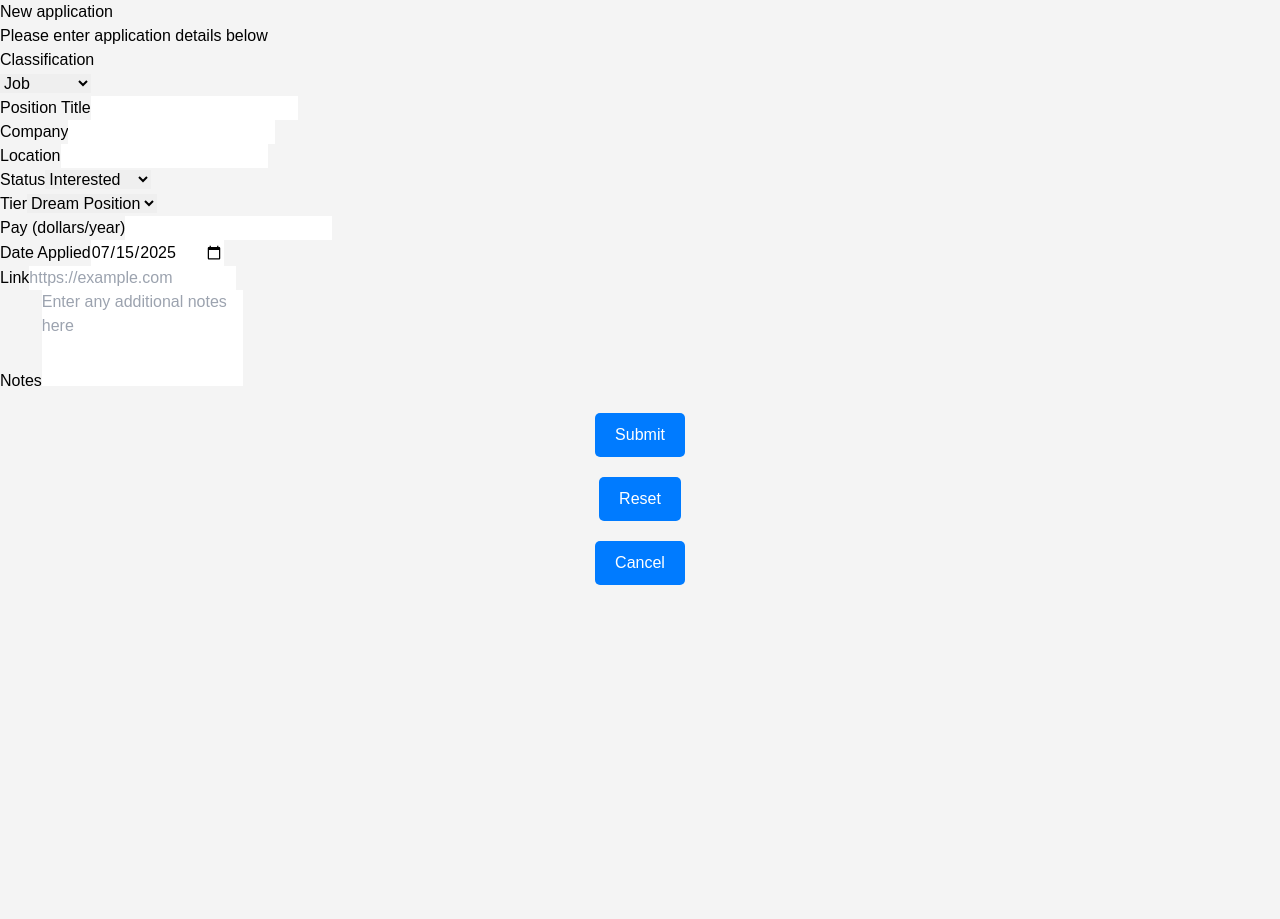
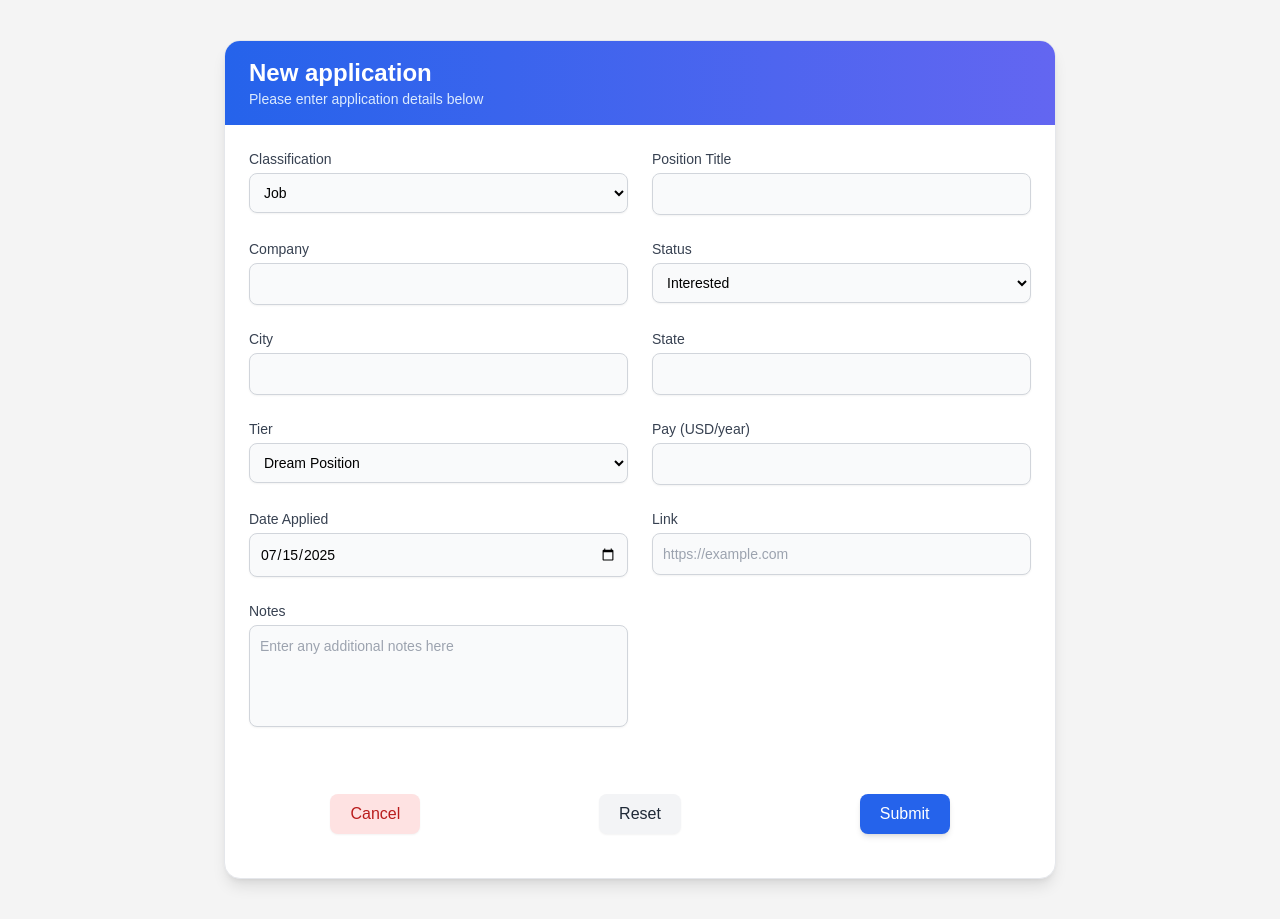
Before and after one commit to sirus-the-beaver/job-tracker, a React (Create React App) app in the folder frontend/: page /new-job in a window 1280 px wide. Before the commit the page ends 800 px from the top, so only its background shows below. Built offline with nearby package versions, Linux system fonts and the light colour scheme.

Commit message:
Style new job component

```diff
--- a/frontend/src/components/NewJob.js
+++ b/frontend/src/components/NewJob.js
@@ -5,7 +5,8 @@ const NewJob = () => {
     const [classification, setClassification] = useState(['Job', 'Internship'])
     const [positionTitle, setPositionTitle] = useState('');
     const [company, setCompany] = useState('');
-    const [location, setLocation] = useState('');
+    const [city, setCity] = useState('');
+    const [state, setState] = useState('');
     const [status, setStatus] = useState(['Interested', 'Applied', 'Interviewing', 'Offer', 'Rejected']);
     const [tier, setTier] = useState(['Dream Position', 'Good Fit', 'Backup']);
     const [pay, setPay] = useState('');
@@ -28,7 +29,7 @@ const NewJob = () => {
             return;
         }
 
-        if (!validateInput(positionTitle) || !validateInput(company) || !validateInput(location) || !validateInput(notes)) {
+        if (!validateInput(positionTitle) || !validateInput(company) || !validateInput(city) || !validateInput(state) || !validateInput(notes)) {
             setError('Invalid characters in input fields. Please use alphanumeric characters only.');
             return;
         }
@@ -40,7 +41,8 @@ const NewJob = () => {
     const handleReset = () => {
         setPositionTitle('');
         setCompany('');
-        setLocation('');
+        setCity('');
+        setState('');
         setPay('');
         setLink('');
         setNotes('');
@@ -53,71 +55,73 @@ const NewJob = () => {
     };
 
     return (
-        <div>
+        <div className='max-w-4xl mx-auto px-4 sm:px-6 lg:px-8 py-10'>
             {error && (
-                <div>
-                    <p>{error}</p>
+                <div className='fixed inset-0 bg-black/50 z-50 flex items-center justify-center'>
+                    <div className='bg-white p-6 text-center space-y-4 rounded-xl shadow-xl max-w-sm w-full'>
+                        <h2 className='text-lg font-semibold text-red-600'>Submission Failed</h2>
+                        <p className='text-sm text-gray-700'>{error}</p>
+                        <button
+                            onClick={() => setError('')}
+                            className='mt-4 px-4 py-2 bg-red-600 text-white rounded-md hover:bg-red-700 transition'
+                        >
+                            Dismiss
+                        </button>
+                    </div>
                 </div>
             )}
-            <div>
-                <div>
-                    <h1>New application</h1>
-                    <p>Please enter application details below</p>
+            <div className='bg-white rounded-2xl shadow-lg border border-gray-200 overflow-hidden'>
+                <div className='bg-gradient-to-r from-blue-600 to-indigo-500 px-6 py-4'>
+                    <h1 className='text-xl sm:text-2xl font-semibold text-white'>New application</h1>
+                    <p className='text-sm text-blue-100'>Please enter application details below</p>
                 </div>
 
-                <form onSubmit={handleSubmit} onReset={handleReset}>
+                <form onSubmit={handleSubmit} onReset={handleReset} className='p-6 space-y-6'>
+                    <div className='grid grid-cols-1 md:grid-cols-2 gap-6'>
                         <div>
-                        <label htmlFor="classification">Classification</label>
-                        <div>
+                            <label htmlFor="classification" className='block text-sm font-medium text-gray-700'>Classification</label>
                             <select
                                 id="classification"
                                 value={classification}
                                 onChange={(e) => setClassification(e.target.value)}
+                                className='mt-1 w-full border border-gray-300 rounded-lg bg-gray-50 p-2.5 text-sm shadow-sm focus:border-blue-500 focus:ring-2 focus:ring-blue-500 transition'
                             >
                                 <option value="Job">Job</option>
                                 <option value="Internship">Internship</option>
                             </select>
                         </div>
-                    </div>
 
                         <div>
-                        <label htmlFor="positionTitle">Position Title</label>
+                            <label htmlFor="positionTitle" className='block text-sm font-medium text-gray-700'>Position Title</label>
                             <input
                                 type="text"
                                 id="positionTitle"
                                 value={positionTitle}
                                 onChange={(e) => setPositionTitle(e.target.value)}
                                 required
+                                className='mt-1 w-full border border-gray-300 rounded-lg bg-gray-50 p-2.5 text-sm shadow-sm focus:border-blue-500 focus:ring-2 focus:ring-blue-500 transition'
                             />
                         </div>
 
                         <div>
-                        <label htmlFor="company">Company</label>
+                            <label htmlFor="company" className='block text-sm font-medium text-gray-700'>Company</label>
                             <input
                                 type="text"
                                 id="company"
                                 value={company}
                                 onChange={(e) => setCompany(e.target.value)}
                                 required
+                                className='mt-1 w-full border border-gray-300 rounded-lg bg-gray-50 p-2.5 text-sm shadow-sm focus:border-blue-500 focus:ring-2 focus:ring-blue-500 transition'
                             />
                         </div>
 
                         <div>
-                        <label htmlFor="location">Location</label>
-                        <input
-                            type="text"
-                            id="location"
-                            value={location}
-                            onChange={(e) => setLocation(e.target.value)}
-                        />
-                    </div>
-
-                    <div>
-                        <label htmlFor="status">Status</label>
+                            <label htmlFor="status" className='block text-sm font-medium text-gray-700'>Status</label>
                             <select
                                 id="status"
                                 value={status}
                                 onChange={(e) => setStatus(e.target.value)}
+                                className='mt-1 w-full border border-gray-300 rounded-lg bg-gray-50 p-2.5 text-sm shadow-sm focus:border-blue-500 focus:ring-2 focus:ring-blue-500 transition'
                             >
                                 <option value="Interested">Interested</option>
                                 <option value="Applied">Applied</option>
@@ -128,11 +132,34 @@ const NewJob = () => {
                         </div>
 
                         <div>
-                        <label htmlFor="tier">Tier</label>
+                            <label htmlFor="city" className='block text-sm font-medium text-gray-700'>City</label>
+                            <input
+                                type="text"
+                                id="city"
+                                value={city}
+                                onChange={(e) => setCity(e.target.value)}
+                                className='mt-1 w-full border border-gray-300 rounded-lg bg-gray-50 p-2.5 text-sm shadow-sm focus:border-blue-500 focus:ring-2 focus:ring-blue-500 transition'
+                            />
+                        </div>
+
+                        <div>
+                            <label htmlFor="state" className='block text-sm font-medium text-gray-700'>State</label>
+                            <input
+                                type="text"
+                                id="state"
+                                value={city}
+                                onChange={(e) => setState(e.target.value)}
+                                className='mt-1 w-full border border-gray-300 rounded-lg bg-gray-50 p-2.5 text-sm shadow-sm focus:border-blue-500 focus:ring-2 focus:ring-blue-500 transition'
+                            />
+                        </div>
+
+                        <div>
+                            <label htmlFor="tier" className='block text-sm font-medium text-gray-700'>Tier</label>
                             <select
                                 id="tier"
                                 value={tier}
                                 onChange={(e) => setTier(e.target.value)}
+                                className='mt-1 w-full border border-gray-300 rounded-lg bg-gray-50 p-2.5 text-sm shadow-sm focus:border-blue-500 focus:ring-2 focus:ring-blue-500 transition'
                             >
                                 <option value="Dream Position">Dream Position</option>
                                 <option value="Good Fit">Good Fit</option>
@@ -141,27 +168,29 @@ const NewJob = () => {
                         </div>
 
                         <div>
-                        <label htmlFor="pay">Pay (dollars/year)</label>
+                            <label htmlFor="pay" className='block text-sm font-medium text-gray-700'>Pay (USD/year)</label>
                             <input
                                 type="number"
                                 id="pay"
                                 value={pay}
                                 onChange={(e) => setPay(e.target.value)}
+                                className='mt-1 w-full border border-gray-300 rounded-lg bg-gray-50 p-2.5 text-sm shadow-sm focus:border-blue-500 focus:ring-2 focus:ring-blue-500 transition'
                             />
                         </div>
 
                         <div>
-                        <label htmlFor="dateApplied">Date Applied</label>
+                            <label htmlFor="dateApplied" className='block text-sm font-medium text-gray-700'>Date Applied</label>
                             <input
                                 type="date"
                                 id="dateApplied"
                                 value={dateApplied.toISOString().split('T')[0]}
                                 onChange={(e) => setDateApplied(new Date(e.target.value))}
+                                className='mt-1 w-full border border-gray-300 rounded-lg bg-gray-50 p-2.5 text-sm shadow-sm focus:border-blue-500 focus:ring-2 focus:ring-blue-500 transition'
                             />
                         </div>
 
                         <div>
-                        <label htmlFor="link">Link</label>
+                            <label htmlFor="link" className='block text-sm font-medium text-gray-700'>Link</label>
                             <input
                                 type="url"
                                 pattern="https?://.+"
@@ -169,25 +198,27 @@ const NewJob = () => {
                                 id="link"
                                 value={link}
                                 onChange={(e) => setLink(e.target.value)}
+                                className='mt-1 w-full border border-gray-300 rounded-lg bg-gray-50 p-2.5 text-sm shadow-sm focus:border-blue-500 focus:ring-2 focus:ring-blue-500 transition'
                             />
                         </div>
 
                         <div>
-                        <label htmlFor="notes">Notes</label>
+                            <label htmlFor="notes" className='block text-sm font-medium text-gray-700'>Notes</label>
                             <textarea
                                 id="notes"
                                 value={notes}
                                 onChange={(e) => setNotes(e.target.value)}
                                 rows="4"
                                 placeholder="Enter any additional notes here"
-                            className='resize-none'
+                                className='mt-1 w-full resize-none border border-gray-300 rounded-lg bg-gray-50 p-2.5 text-sm shadow-sm focus:border-blue-500 focus:ring-2 focus:ring-blue-500 transition'
                             ></textarea>
                         </div>
+                    </div>
 
-                    <div>
-                        <button type="submit">Submit</button>
-                        <button type="reset">Reset</button>
-                        <button type="button" onClick={handleCancel}>Cancel</button>
+                    <div className='flex flex-col sm:flex-row gap-4 justify-end pt-4'>
+                        <button type="button" onClick={handleCancel} className='w-full sm:w-auto px-5 py-2 bg-red-100 text-red-700 rounded-lg hover:bg-red-200 shadow-sm transition'>Cancel</button>
+                        <button type="reset" className='w-full sm:w-auto px-5 py-2 bg-gray-100 text-gray-800 rounded-lg hover:bg-gray-200 shadow-sm transition'>Reset</button>
+                        <button type="submit" className='w-full sm:w-auto px-5 py-2 bg-blue-600 text-white rounded-lg hover:bg-blue-700 shadow-md transition'>Submit</button>
                     </div>
                 </form>
             </div>
```
Lines whose indentation alone changed are shown as unchanged.
